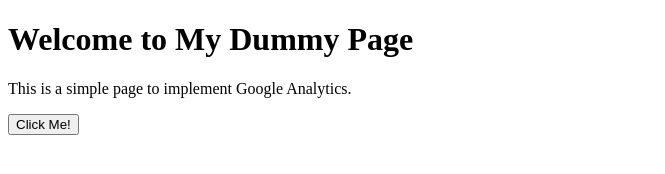
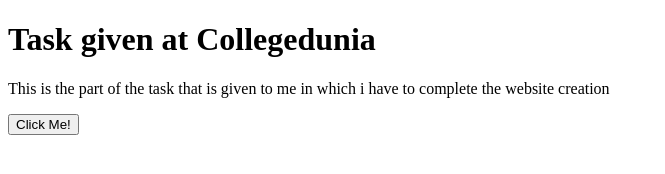
Before and after one commit to Abhinewgitty/TatCD, a plain HTML site: page index.html in a window 1280 px wide. Shown: the whole page, without its empty margins (0-665 px from the left). Drawn offline with Linux system fonts and the light colour scheme.

Commit message:
Update index.html

```diff
--- a/index.html
+++ b/index.html
@@ -3,7 +3,7 @@
 <head>
     <meta charset="UTF-8">
     <meta name="viewport" content="width=device-width, initial-scale=1.0">
-    <title>Dummy Page for Google Analytics</title>
+    <title>Collegeduia task</title>
     <script async src="https://www.googletagmanager.com/gtag/js?id=G-7B7V166LKL"></script>
 <script>
   window.dataLayer = window.dataLayer || [];
@@ -15,8 +15,8 @@
 
 </head>
 <body>
-    <h1>Welcome to My Dummy Page</h1>
-    <p>This is a simple page to implement Google Analytics.</p>
+    <h1>Task given at Collegedunia</h1>
+    <p>This is the part of the task that is given to me in which i have to complete the website creation </p>
 
     <button onclick="trackButtonClick()">Click Me!</button>
 
```
